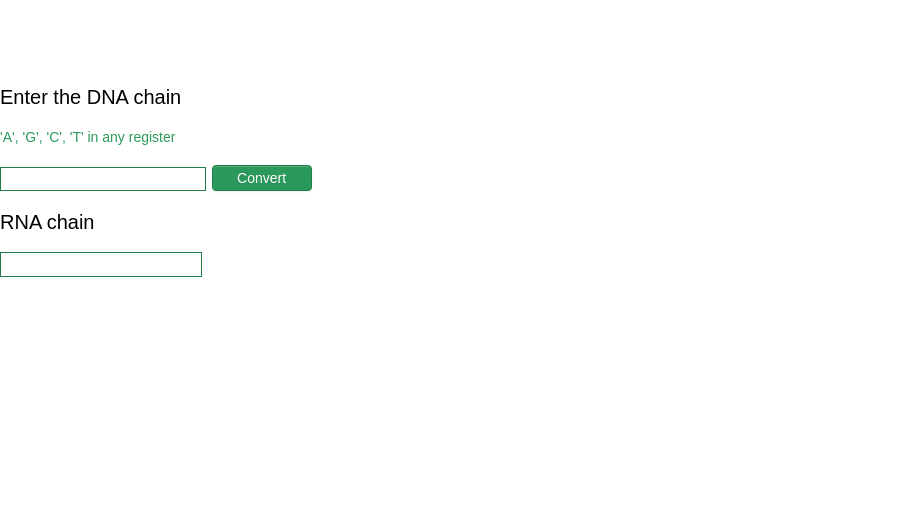
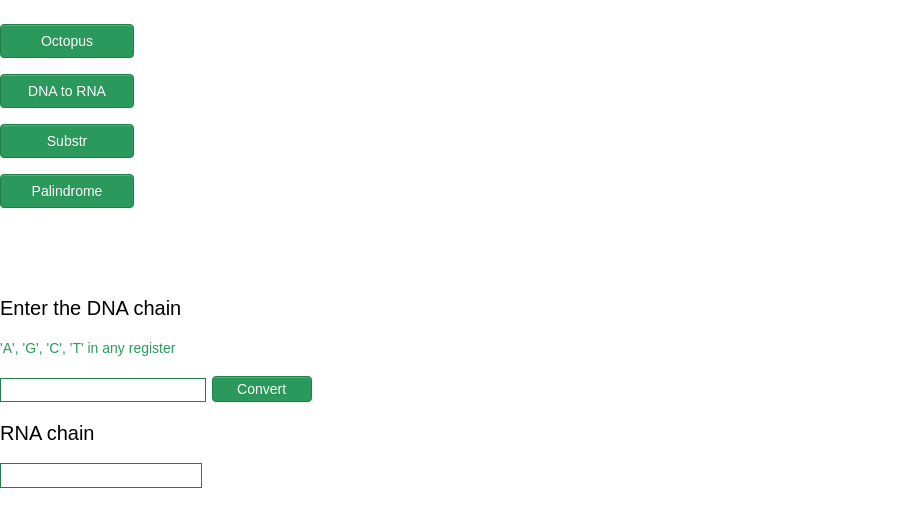
Before and after one commit to Vald182/DNA-to-RNA, a plain HTML site: page index.html in a window 1280 px wide. Shown: the part 75-602 px from the top of the page, without its empty margins (0-915 px from the left). Drawn offline with Linux system fonts and the light colour scheme.

Commit message:
Add files via upload

```diff
--- a/index.html
+++ b/index.html
@@ -11,6 +11,10 @@
 
     <body>
         <h1>DNA to RNA converter</h1>
+        <p><a class = "butn" href = "https://vald182.github.io/Octopus/index.html">Octopus</a></p>
+        <p><a class = "butn" href = "https://vald182.github.io/DNA-to-RNA/index.html">DNA to RNA</a></p>
+        <p><a class = "butn" href = "https://vald182.github.io/Substr/index.html">Substr</a></p>
+        <p><a class = "butn" href = "https://vald182.github.io/Palindrome/index.html">Palindrome</a></p>
         <div class ="box">
             <form>
                 <p class = "text">
--- a/styles.css
+++ b/styles.css
@@ -92,3 +92,32 @@ h1 {
   top: 7px;
   left: 5px;
 }
+
+.butn {
+  border-radius: 4px;
+ -webkit-box-shadow: inset 0 1px 0 rgba(255, 255, 255, 0.2), 0 1px 2px rgba(0, 0, 0, 0.08);
+ -moz-box-shadow: inset 0 1px 0 rgba(255, 255, 255, 0.2), 0 1px 2px rgba(0, 0, 0, 0.08);
+ box-shadow: inset 0 1px 0 rgba(255, 255, 255, 0.2), 0 1px 2px rgba(0, 0, 0, 0.08);
+ color: #fff;
+ display:block;
+ width:100px;
+ text-align: center;
+ font-family: Arial, Helvetica, sans-serif;
+ font-size: 14px;
+ padding: 8px 16px;
+ text-decoration: none;
+ text-shadow: 0 1px 1px rgba(0, 0, 0, 0.075);
+ -webkit-transition: background-color 0.1s linear;
+ -moz-transition: background-color 0.1s linear;
+ -o-transition: background-color 0.1s linear;
+ transition: background-color 0.1s linear;
+}
+
+.butn {
+ background-color: rgb( 43, 153, 91 );
+ border: 1px solid rgb( 33, 126, 74 );
+}
+
+.butn:hover {
+ background-color: rgb( 75, 183, 141 );
+}
```
